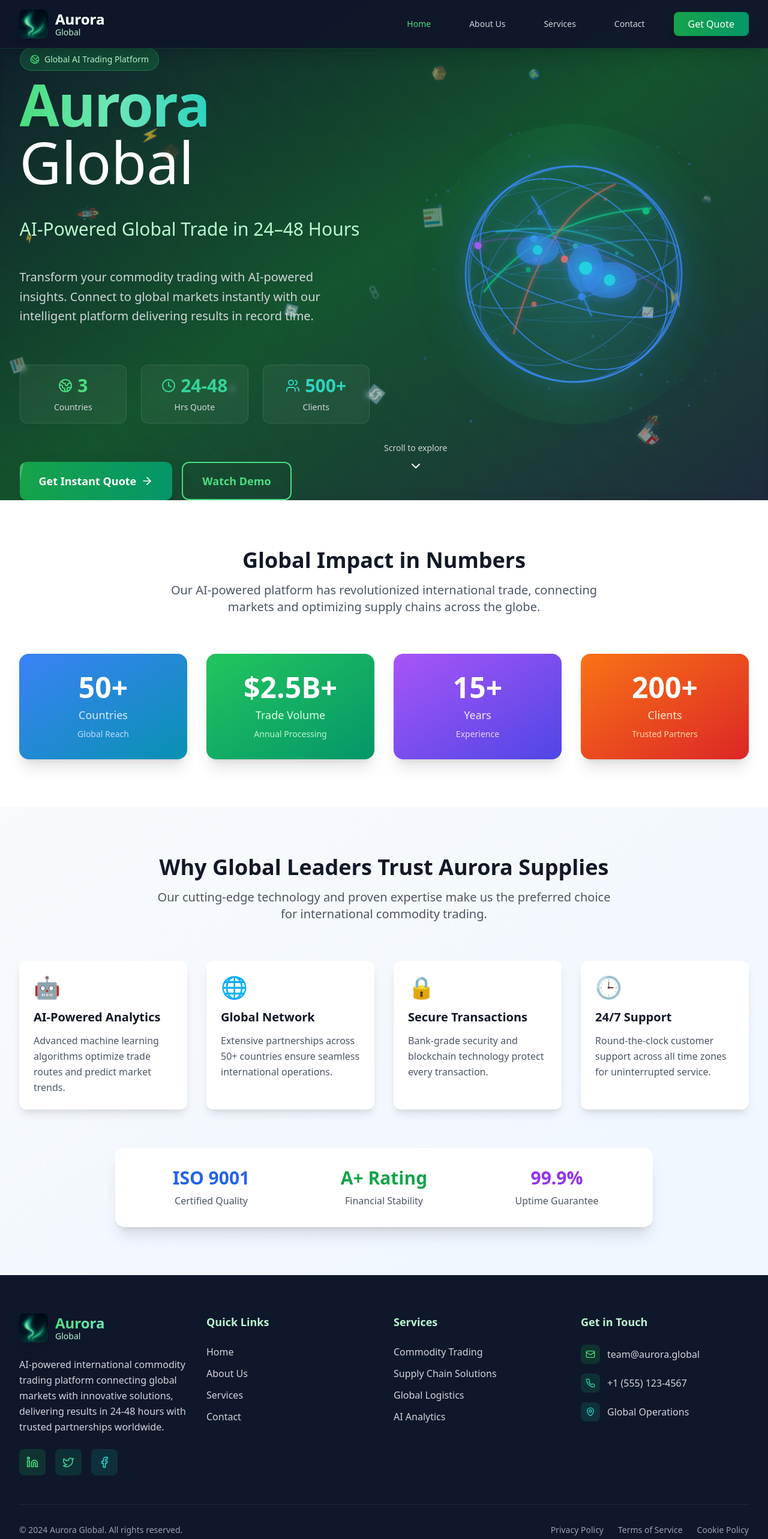
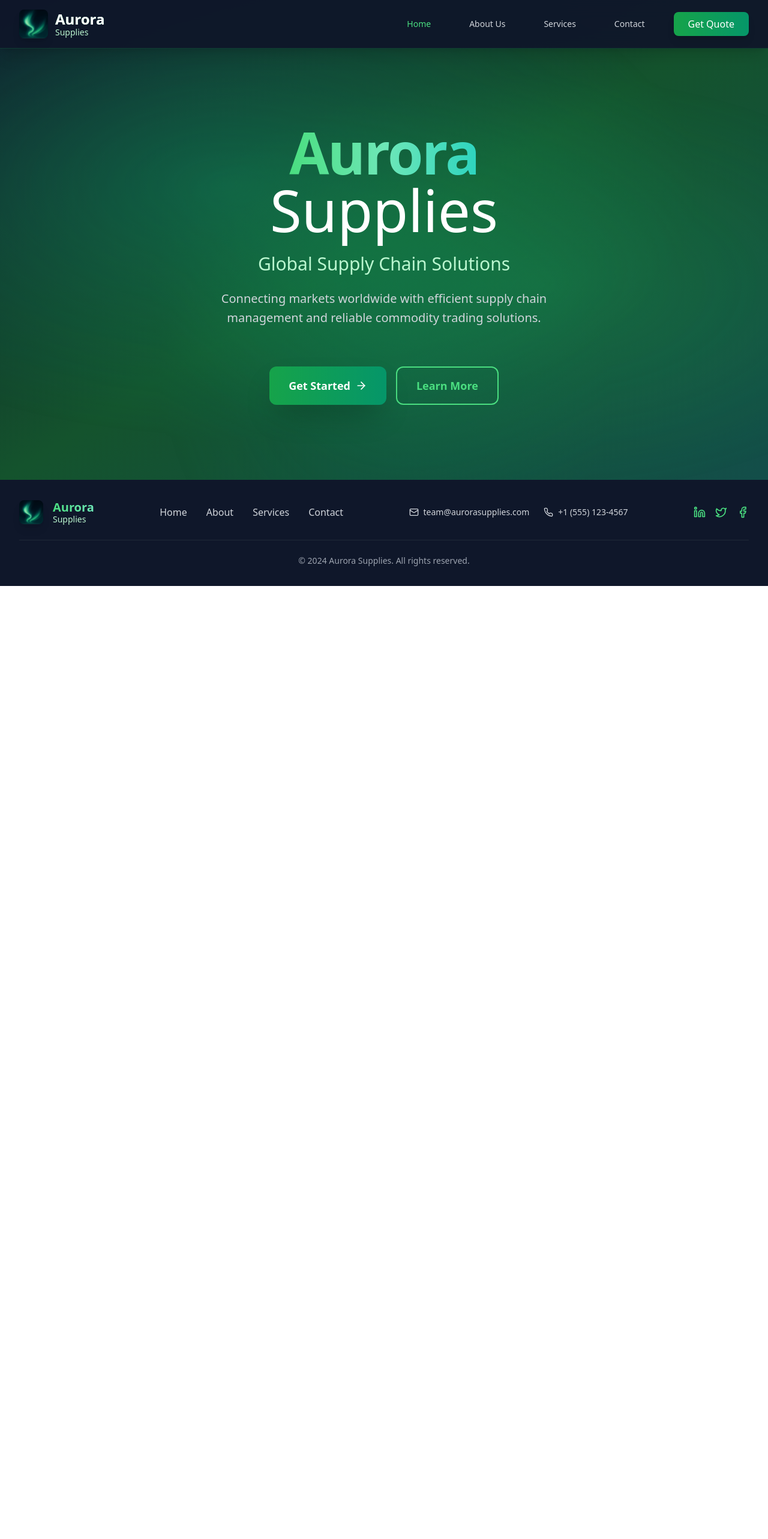
Before and after one commit to alokverma-bulkrooms/aurora-supplies-, a React (Vite) app: page / in a window 1280 px wide. Shown: the top 2566 px of the page at 60% size. After the commit the page ends 977 px from the top, so only its background shows below. Built offline with nearby package versions, Linux system fonts and the light colour scheme.

Commit message:
Refactor: Simplify landing page and footer
Replaced "Aurora Global" with "Aurora Supplies", simplified the landing page design, and reduced the footer height, removing service points and arranging content in a single row.

```diff
--- a/src/components/Footer.tsx
+++ b/src/components/Footer.tsx
@@ -4,151 +4,70 @@ import { Link } from "react-router-dom";
 
 const Footer = () => {
   return (
-    <footer className="bg-slate-900 text-white">
-      <div className="max-w-7xl mx-auto px-4 sm:px-6 lg:px-8 py-16">
-        <div className="grid grid-cols-1 md:grid-cols-2 lg:grid-cols-4 gap-8">
+    <footer className="bg-slate-900 text-white py-8">
+      <div className="max-w-7xl mx-auto px-4 sm:px-6 lg:px-8">
+        <div className="flex flex-col md:flex-row justify-between items-center space-y-6 md:space-y-0">
           {/* Company Info */}
-          <div className="lg:col-span-1">
-            <div className="flex items-center space-x-3 mb-6">
+          <div className="flex items-center space-x-4">
             <img
-                src="/lovable-uploads/f24ce586-8d11-4595-9c26-db9d6e121c8e.png"
-                alt="Aurora Global"
-                className="h-12 w-12 rounded-lg shadow-lg"
+              src="/lovable-uploads/db4b3c7a-e646-499d-987f-88cb8762f865.png"
+              alt="Aurora Supplies"
+              className="h-10 w-10 rounded-lg shadow-lg"
             />
             <div className="flex flex-col">
-                <span className="text-2xl font-bold bg-gradient-to-r from-green-400 to-emerald-300 bg-clip-text text-transparent">
+              <span className="text-xl font-bold bg-gradient-to-r from-green-400 to-emerald-300 bg-clip-text text-transparent">
                 Aurora
               </span>
-                <span className="text-green-200 text-sm font-medium -mt-1">Global</span>
+              <span className="text-green-200 text-sm font-medium -mt-1">Supplies</span>
             </div>
           </div>
-            <p className="text-gray-300 mb-6 leading-relaxed">
-              AI-powered international commodity trading platform connecting global markets
-              with innovative solutions, delivering results in 24-48 hours with trusted partnerships worldwide.
-            </p>
+
+          {/* Navigation Links */}
+          <div className="flex space-x-8">
+            <Link to="/" className="text-gray-300 hover:text-white transition-colors duration-300">
+              Home
+            </Link>
+            <Link to="/about" className="text-gray-300 hover:text-white transition-colors duration-300">
+              About
+            </Link>
+            <Link to="/services" className="text-gray-300 hover:text-white transition-colors duration-300">
+              Services
+            </Link>
+            <Link to="/contact" className="text-gray-300 hover:text-white transition-colors duration-300">
+              Contact
+            </Link>
+          </div>
+
+          {/* Contact Info */}
+          <div className="flex items-center space-x-6 text-sm">
+            <a href="mailto:team@aurorasupplies.com" className="flex items-center space-x-2 text-gray-300 hover:text-white transition-colors duration-300">
+              <Mail className="h-4 w-4" />
+              <span>team@aurorasupplies.com</span>
+            </a>
+            <a href="tel:+15551234567" className="flex items-center space-x-2 text-gray-300 hover:text-white transition-colors duration-300">
+              <Phone className="h-4 w-4" />
+              <span>+1 (555) 123-4567</span>
+            </a>
+          </div>
 
           {/* Social Media */}
           <div className="flex space-x-4">
-              <a
-                href="#"
-                className="group bg-green-600/20 hover:bg-green-600 p-3 rounded-lg transition-all duration-300 hover:scale-110"
-              >
-                <Linkedin className="w-5 h-5 text-green-400 group-hover:text-white" />
+            <a href="#" className="text-green-400 hover:text-white transition-colors duration-300">
+              <Linkedin className="w-5 h-5" />
             </a>
-              <a
-                href="#"
-                className="group bg-emerald-600/20 hover:bg-emerald-600 p-3 rounded-lg transition-all duration-300 hover:scale-110"
-              >
-                <Twitter className="w-5 h-5 text-emerald-400 group-hover:text-white" />
+            <a href="#" className="text-green-400 hover:text-white transition-colors duration-300">
+              <Twitter className="w-5 h-5" />
             </a>
-              <a
-                href="#"
-                className="group bg-teal-600/20 hover:bg-teal-600 p-3 rounded-lg transition-all duration-300 hover:scale-110"
-              >
-                <Facebook className="w-5 h-5 text-teal-400 group-hover:text-white" />
+            <a href="#" className="text-green-400 hover:text-white transition-colors duration-300">
+              <Facebook className="w-5 h-5" />
             </a>
           </div>
         </div>
 
-          {/* Quick Links */}
-          <div>
-            <h3 className="text-lg font-semibold mb-6 text-green-200">Quick Links</h3>
-            <ul className="space-y-3">
-              <li>
-                <Link
-                  to="/"
-                  className="text-gray-300 hover:text-white hover:translate-x-1 transition-all duration-300 inline-block"
-                >
-                  Home
-                </Link>
-              </li>
-              <li>
-                <Link
-                  to="/about"
-                  className="text-gray-300 hover:text-white hover:translate-x-1 transition-all duration-300 inline-block"
-                >
-                  About Us
-                </Link>
-              </li>
-              <li>
-                <Link
-                  to="/services"
-                  className="text-gray-300 hover:text-white hover:translate-x-1 transition-all duration-300 inline-block"
-                >
-                  Services
-                </Link>
-              </li>
-              <li>
-                <Link
-                  to="/contact"
-                  className="text-gray-300 hover:text-white hover:translate-x-1 transition-all duration-300 inline-block"
-                >
-                  Contact
-                </Link>
-              </li>
-            </ul>
-          </div>
-
-          {/* Services */}
-          <div>
-            <h3 className="text-lg font-semibold mb-6 text-green-200">Services</h3>
-            <ul className="space-y-3">
-              <li>
-                <span className="text-gray-300">Commodity Trading</span>
-              </li>
-              <li>
-                <span className="text-gray-300">Supply Chain Solutions</span>
-              </li>
-              <li>
-                <span className="text-gray-300">Global Logistics</span>
-              </li>
-              <li>
-                <span className="text-gray-300">AI Analytics</span>
-              </li>
-            </ul>
-          </div>
-
-          {/* Contact Info */}
-          <div>
-            <h3 className="text-lg font-semibold mb-6 text-green-200">Get in Touch</h3>
-            <div className="space-y-4">
-              <div className="flex items-center space-x-3 group">
-                <div className="bg-green-600/20 p-2 rounded-lg group-hover:bg-green-600/40 transition-colors duration-300">
-                  <Mail className="h-4 w-4 text-green-400" />
-                </div>
-                <a href="mailto:team@aurora.global" className="text-gray-300 hover:text-white transition-colors duration-300">
-                  team@aurora.global
-                </a>
-              </div>
-              <div className="flex items-center space-x-3 group">
-                <div className="bg-emerald-600/20 p-2 rounded-lg group-hover:bg-emerald-600/40 transition-colors duration-300">
-                  <Phone className="h-4 w-4 text-emerald-400" />
-                </div>
-                <a href="tel:+15551234567" className="text-gray-300 hover:text-white transition-colors duration-300">
-                  +1 (555) 123-4567
-                </a>
-              </div>
-              <div className="flex items-center space-x-3 group">
-                <div className="bg-teal-600/20 p-2 rounded-lg group-hover:bg-teal-600/40 transition-colors duration-300">
-                  <MapPin className="h-4 w-4 text-teal-400" />
-                </div>
-                <span className="text-gray-300">Global Operations</span>
-              </div>
-            </div>
-          </div>
-        </div>
-
-        <div className="border-t border-gray-800 mt-12 pt-8">
-          <div className="flex flex-col md:flex-row justify-between items-center space-y-4 md:space-y-0">
+        <div className="border-t border-gray-800 mt-6 pt-6 text-center">
           <p className="text-gray-400 text-sm">
-              © 2024 Aurora Global. All rights reserved.
+            © 2024 Aurora Supplies. All rights reserved.
           </p>
-            <div className="flex space-x-6 text-sm text-gray-400">
-              <a href="#" className="hover:text-white transition-colors duration-300">Privacy Policy</a>
-              <a href="#" className="hover:text-white transition-colors duration-300">Terms of Service</a>
-              <a href="#" className="hover:text-white transition-colors duration-300">Cookie Policy</a>
-            </div>
-          </div>
         </div>
       </div>
     </footer>
--- a/src/components/Navbar.tsx
+++ b/src/components/Navbar.tsx
@@ -23,15 +23,15 @@ const Navbar = () => {
           <div className="flex items-center">
             <Link to="/" className="flex items-center space-x-3 group">
               <img
-                src="/lovable-uploads/f24ce586-8d11-4595-9c26-db9d6e121c8e.png"
-                alt="Aurora Global"
+                src="/lovable-uploads/db4b3c7a-e646-499d-987f-88cb8762f865.png"
+                alt="Aurora Supplies"
                 className="h-12 w-12 rounded-lg shadow-lg group-hover:shadow-green-500/50 transition-all duration-300"
               />
               <div className="flex flex-col">
                 <span className="text-white text-2xl font-bold bg-gradient-to-r from-green-400 to-emerald-300 bg-clip-text text-transparent">
                   Aurora
                 </span>
-                <span className="text-green-200 text-sm font-medium -mt-1">Global</span>
+                <span className="text-green-200 text-sm font-medium -mt-1">Supplies</span>
               </div>
             </Link>
           </div>
--- a/src/components/home/Hero.tsx
+++ b/src/components/home/Hero.tsx
@@ -1,168 +1,74 @@
 
-import { useState, useEffect } from "react";
-import { ChevronDown, ArrowRight, Globe2, Clock, Users } from "lucide-react";
-import AnimatedGlobe from "./AnimatedGlobe";
-import FloatingIcons from "./FloatingIcons";
+import { ArrowRight } from "lucide-react";
 
 const Hero = () => {
-  const [currentText, setCurrentText] = useState("");
-  const [currentIndex, setCurrentIndex] = useState(0);
-  const [showCursor, setShowCursor] = useState(true);
-
-  const texts = [
-    "AI-Powered Global Trade in 24–48 Hours",
-    "Seamless Commodity Trading Worldwide",
-    "Intelligent Supply Chain Solutions",
-    "Global Trade Network Optimization"
-  ];
-
-  // Typewriter effect
-  useEffect(() => {
-    const text = texts[currentIndex];
-    let charIndex = 0;
-
-    const typewriter = setInterval(() => {
-      if (charIndex <= text.length) {
-        setCurrentText(text.slice(0, charIndex));
-        charIndex++;
-      } else {
-        clearInterval(typewriter);
-        setTimeout(() => {
-          setCurrentIndex((prev) => (prev + 1) % texts.length);
-        }, 3000);
-      }
-    }, 80);
-
-    return () => clearInterval(typewriter);
-  }, [currentIndex]);
-
-  // Cursor blinking effect
-  useEffect(() => {
-    const cursorInterval = setInterval(() => {
-      setShowCursor(prev => !prev);
-    }, 500);
-    return () => clearInterval(cursorInterval);
-  }, []);
-
   return (
-    <div className="relative min-h-screen bg-gradient-to-br from-slate-900 via-green-900 to-slate-800 overflow-hidden">
-      {/* Animated Background with Neural Mesh */}
+    <div className="relative min-h-screen bg-gradient-to-br from-slate-900 via-green-900 to-teal-900 overflow-hidden">
+      {/* Aurora-inspired background */}
       <div className="absolute inset-0">
         <div
-          className="w-full h-full opacity-10"
+          className="w-full h-full opacity-60"
           style={{
             backgroundImage: `
-              radial-gradient(circle at 25% 25%, rgba(34, 197, 94, 0.3) 0%, transparent 50%),
-              radial-gradient(circle at 75% 75%, rgba(16, 185, 129, 0.3) 0%, transparent 50%),
-              linear-gradient(45deg, transparent 30%, rgba(34, 197, 94, 0.1) 50%, transparent 70%)
+              radial-gradient(ellipse at 30% 40%, rgba(16, 185, 129, 0.4) 0%, transparent 60%),
+              radial-gradient(ellipse at 70% 60%, rgba(34, 197, 94, 0.3) 0%, transparent 50%),
+              radial-gradient(ellipse at 50% 80%, rgba(5, 150, 105, 0.2) 0%, transparent 40%)
             `,
-            backgroundSize: '100% 100%, 100% 100%, 60px 60px',
-            animation: 'float 20s ease-in-out infinite'
+            backgroundSize: '100% 100%',
+            animation: 'aurora 8s ease-in-out infinite alternate'
           }}
         />
       </div>
 
-      {/* Floating Icons */}
-      <FloatingIcons />
-
       {/* Main Content */}
       <div className="relative z-10 min-h-screen flex items-center pt-20">
-        <div className="max-w-7xl mx-auto px-4 sm:px-6 lg:px-8 grid lg:grid-cols-2 gap-12 items-center">
-          {/* Left Content */}
+        <div className="max-w-7xl mx-auto px-4 sm:px-6 lg:px-8 text-center">
           <div className="text-white space-y-8">
             <div className="space-y-6">
-              <div className="space-y-2">
-                <div className="inline-flex items-center px-4 py-2 bg-green-500/20 rounded-full border border-green-400/30 backdrop-blur-sm">
-                  <Globe2 className="w-4 h-4 mr-2 text-green-400" />
-                  <span className="text-sm text-green-200">Global AI Trading Platform</span>
-                </div>
-
               <h1 className="text-6xl lg:text-8xl font-bold leading-tight">
                 <span className="bg-gradient-to-r from-green-400 via-emerald-300 to-teal-400 bg-clip-text text-transparent font-extrabold tracking-tight">
                   Aurora
                 </span>
                 <br />
-                  <span className="text-white font-light">Global</span>
+                <span className="text-white font-light">Supplies</span>
               </h1>
-              </div>
 
-              <div className="h-20 flex items-center">
-                <h2 className="text-2xl lg:text-3xl text-green-200 font-medium">
-                  {currentText}
-                  <span className={`${showCursor ? 'opacity-100' : 'opacity-0'} transition-opacity duration-100`}>|</span>
-                </h2>
-              </div>
+              <p className="text-2xl lg:text-3xl text-green-200 font-light max-w-4xl mx-auto">
+                Global Supply Chain Solutions
+              </p>
 
-              <p className="text-xl text-gray-300 max-w-lg leading-relaxed">
-                Transform your commodity trading with AI-powered insights.
-                Connect to global markets instantly with our intelligent platform
-                delivering results in record time.
+              <p className="text-xl text-gray-300 max-w-2xl mx-auto leading-relaxed">
+                Connecting markets worldwide with efficient supply chain management
+                and reliable commodity trading solutions.
               </p>
             </div>
 
-            {/* Animated Counters */}
-            <div className="grid grid-cols-3 gap-6 py-8">
-              <div className="text-center bg-white/5 rounded-xl p-4 backdrop-blur-sm border border-white/10 hover:bg-white/10 transition-all duration-300">
-                <div className="flex items-center justify-center mb-2">
-                  <Globe2 className="w-6 h-6 text-green-400 mr-2" />
-                  <div className="text-3xl font-bold text-green-400">3</div>
-                </div>
-                <div className="text-gray-300 text-sm">Countries</div>
-              </div>
-              <div className="text-center bg-white/5 rounded-xl p-4 backdrop-blur-sm border border-white/10 hover:bg-white/10 transition-all duration-300">
-                <div className="flex items-center justify-center mb-2">
-                  <Clock className="w-6 h-6 text-emerald-400 mr-2" />
-                  <div className="text-3xl font-bold text-emerald-400">24-48</div>
-                </div>
-                <div className="text-gray-300 text-sm">Hrs Quote</div>
-              </div>
-              <div className="text-center bg-white/5 rounded-xl p-4 backdrop-blur-sm border border-white/10 hover:bg-white/10 transition-all duration-300">
-                <div className="flex items-center justify-center mb-2">
-                  <Users className="w-6 h-6 text-teal-400 mr-2" />
-                  <div className="text-3xl font-bold text-teal-400">500+</div>
-                </div>
-                <div className="text-gray-300 text-sm">Clients</div>
-              </div>
-            </div>
-
-            <div className="flex flex-col sm:flex-row gap-4">
-              <button className="group bg-gradient-to-r from-green-600 to-emerald-600 hover:from-green-500 hover:to-emerald-500 text-white px-8 py-4 rounded-xl font-semibold text-lg shadow-2xl hover:shadow-green-500/50 transform hover:scale-105 transition-all duration-300 relative overflow-hidden">
-                <div className="absolute inset-0 bg-white/20 transform -skew-x-12 -translate-x-full group-hover:translate-x-full transition-transform duration-700"></div>
-                <span className="relative flex items-center">
-                  Get Instant Quote
+            <div className="flex flex-col sm:flex-row gap-4 justify-center pt-8">
+              <button className="group bg-gradient-to-r from-green-600 to-emerald-600 hover:from-green-500 hover:to-emerald-500 text-white px-8 py-4 rounded-xl font-semibold text-lg shadow-2xl hover:shadow-green-500/50 transform hover:scale-105 transition-all duration-300">
+                <span className="flex items-center justify-center">
+                  Get Started
                   <ArrowRight className="ml-2 w-5 h-5 group-hover:translate-x-1 transition-transform duration-300" />
                 </span>
               </button>
-              <button className="group border-2 border-green-400 text-green-400 hover:bg-green-400 hover:text-white px-8 py-4 rounded-xl font-semibold text-lg transition-all duration-300 relative overflow-hidden">
-                <span className="relative">Watch Demo</span>
+              <button className="border-2 border-green-400 text-green-400 hover:bg-green-400 hover:text-white px-8 py-4 rounded-xl font-semibold text-lg transition-all duration-300">
+                Learn More
               </button>
-            </div>
-          </div>
-
-          {/* Right Content - Enhanced Animated Globe */}
-          <div className="relative flex justify-center">
-            <div className="relative">
-              <AnimatedGlobe />
-              <div className="absolute inset-0 bg-gradient-to-r from-transparent via-green-500/10 to-transparent animate-pulse rounded-full"></div>
             </div>
           </div>
         </div>
       </div>
 
-      {/* Scroll Indicator */}
-      <div className="absolute bottom-8 left-1/2 transform -translate-x-1/2 text-white animate-bounce">
-        <div className="flex flex-col items-center space-y-2">
-          <span className="text-sm text-gray-300">Scroll to explore</span>
-          <ChevronDown className="h-6 w-6" />
-        </div>
-      </div>
-
-      {/* Custom CSS for animations */}
+      {/* Custom CSS for aurora animation */}
       <style>{`
-        @keyframes float {
-          0%, 100% { transform: translateY(0px) rotate(0deg); }
-          33% { transform: translateY(-20px) rotate(1deg); }
-          66% { transform: translateY(-10px) rotate(-1deg); }
+        @keyframes aurora {
+          0% {
+            opacity: 0.6;
+            transform: translateY(0px) scale(1);
+          }
+          100% {
+            opacity: 0.8;
+            transform: translateY(-10px) scale(1.05);
+          }
         }
       `}</style>
     </div>
--- a/src/pages/Home.tsx
+++ b/src/pages/Home.tsx
@@ -1,14 +1,10 @@
 
 import Hero from "../components/home/Hero";
-import Counters from "../components/home/Counters";
-import TrustSection from "../components/home/TrustSection";
 
 const Home = () => {
   return (
     <div className="min-h-screen">
       <Hero />
-      <Counters />
-      <TrustSection />
     </div>
   );
 };
```
Also changed, not shown: public/lovable-uploads/db4b3c7a-e646-499d-987f-88cb8762f865.png (added). Lines whose indentation alone changed are shown as unchanged.
